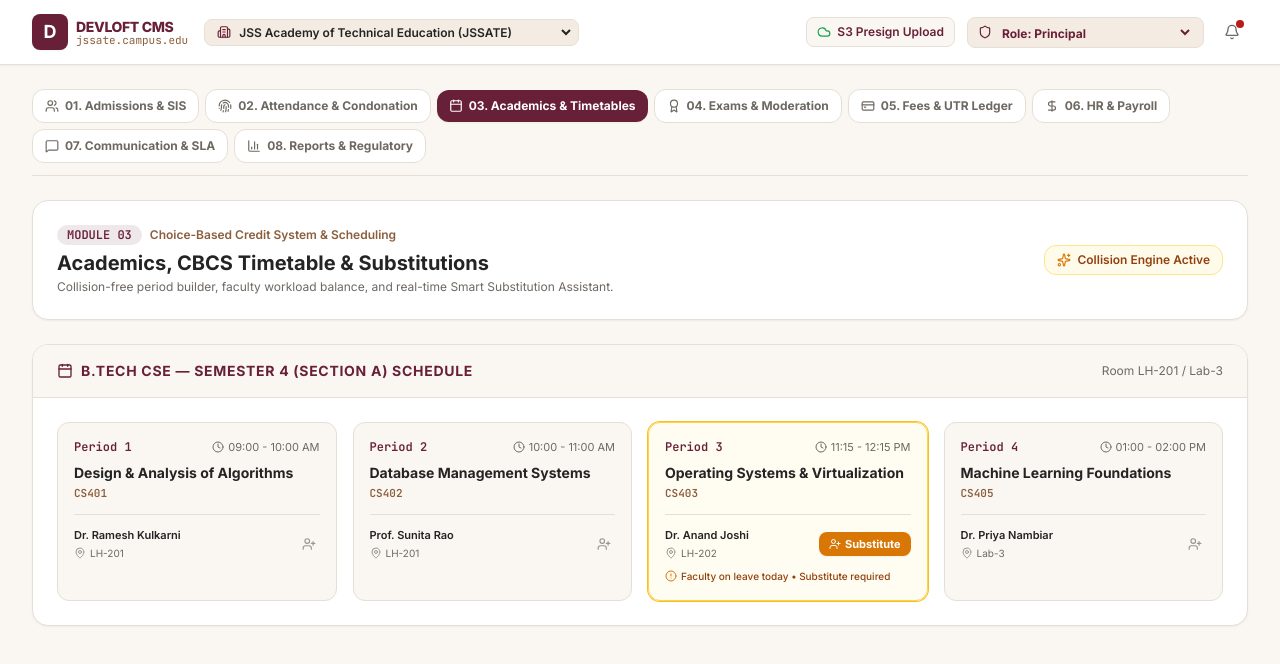
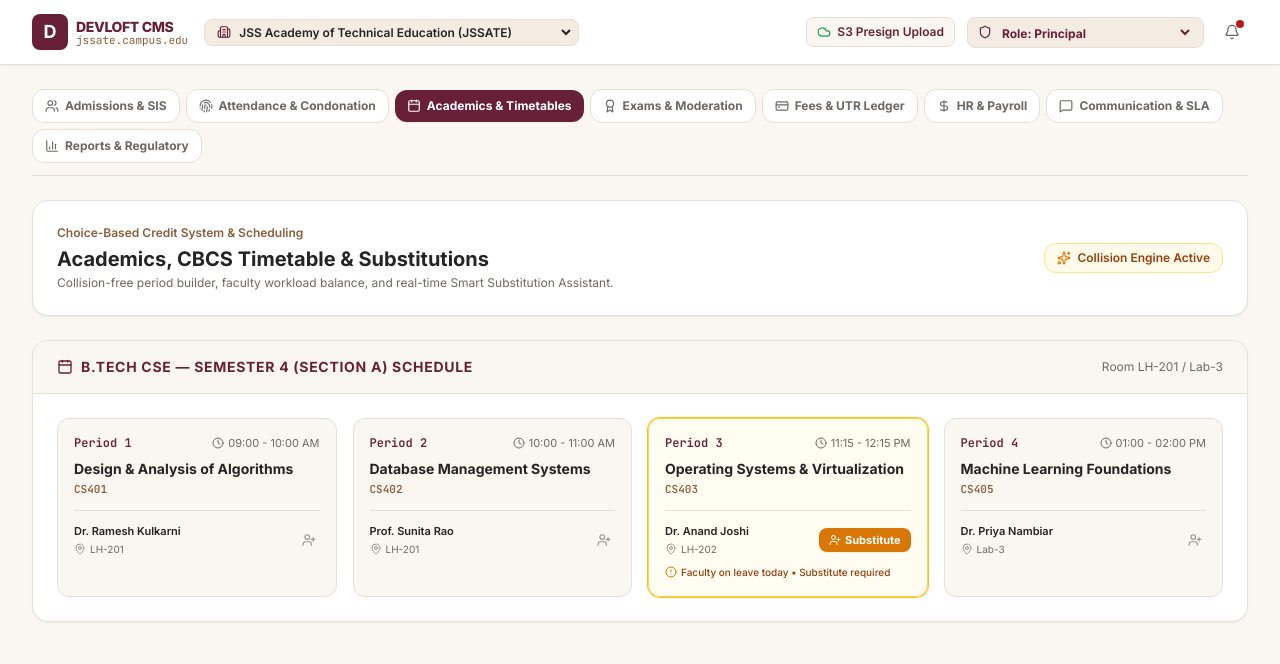
Before and after one commit to ApexPredator2005/garbage, a React (Vite) app in the folder apps/web/: page / in a window 1280 px wide. Shown: the top 664 px of the page. Built offline with nearby package versions, Linux system fonts and the light colour scheme.

Commit message:
style(ui): remove numeric prefixes from top navigation buttons and module badges from workspace headers

```diff
--- a/apps/web/src/App.tsx
+++ b/apps/web/src/App.tsx
@@ -39,14 +39,14 @@ export const App: React.FC = () => {
   const [isUploadOpen, setIsUploadOpen] = useState(false);
 
   const MODULES_NAV = [
-    { id: 'admissions', label: '01. Admissions & SIS', icon: Users },
-    { id: 'attendance', label: '02. Attendance & Condonation', icon: Fingerprint },
-    { id: 'academics', label: '03. Academics & Timetables', icon: Calendar },
-    { id: 'exams', label: '04. Exams & Moderation', icon: Award },
-    { id: 'fees', label: '05. Fees & UTR Ledger', icon: CreditCard },
-    { id: 'payroll', label: '06. HR & Payroll', icon: DollarSign },
-    { id: 'communication', label: '07. Communication & SLA', icon: MessageSquare },
-    { id: 'reports', label: '08. Reports & Regulatory', icon: BarChart3 },
+    { id: 'admissions', label: 'Admissions & SIS', icon: Users },
+    { id: 'attendance', label: 'Attendance & Condonation', icon: Fingerprint },
+    { id: 'academics', label: 'Academics & Timetables', icon: Calendar },
+    { id: 'exams', label: 'Exams & Moderation', icon: Award },
+    { id: 'fees', label: 'Fees & UTR Ledger', icon: CreditCard },
+    { id: 'payroll', label: 'HR & Payroll', icon: DollarSign },
+    { id: 'communication', label: 'Communication & SLA', icon: MessageSquare },
+    { id: 'reports', label: 'Reports & Regulatory', icon: BarChart3 },
   ];
 
   return (
--- a/apps/web/src/features/academics/AcademicsWorkspace.tsx
+++ b/apps/web/src/features/academics/AcademicsWorkspace.tsx
@@ -60,9 +60,6 @@ export const AcademicsWorkspace: React.FC = () => {
       <div className="bg-white rounded-2xl p-6 border border-[#E5DFD7] shadow-sm flex flex-col md:flex-row md:items-center justify-between gap-4">
         <div>
           <div className="flex items-center gap-2">
-            <span className="px-2.5 py-0.5 rounded-full bg-[#682038]/10 text-[#682038] text-xs font-bold font-mono">
-              MODULE 03
-            </span>
             <span className="text-xs font-semibold text-[#8B5E3C]">Choice-Based Credit System & Scheduling</span>
           </div>
           <h2 className="text-xl font-bold text-[#242424] mt-1">Academics, CBCS Timetable & Substitutions</h2>
--- a/apps/web/src/features/admissions/AdmissionsWorkspace.tsx
+++ b/apps/web/src/features/admissions/AdmissionsWorkspace.tsx
@@ -208,9 +208,6 @@ export const AdmissionsWorkspace: React.FC = () => {
       <div className="bg-white rounded-2xl p-6 border border-[#E5DFD7] shadow-sm flex flex-col md:flex-row md:items-center justify-between gap-4">
         <div>
           <div className="flex items-center gap-2">
-            <span className="px-2.5 py-0.5 rounded-full bg-[#682038]/10 text-[#682038] text-xs font-bold font-mono">
-              MODULE 01
-            </span>
             <span className="text-xs font-semibold text-[#8B5E3C]">Devloft Student Information System</span>
           </div>
           <h2 className="text-xl font-bold text-[#242424] mt-1">Admissions, Seat Matrix & SIS Registry</h2>
--- a/apps/web/src/features/attendance/AttendanceWorkspace.tsx
+++ b/apps/web/src/features/attendance/AttendanceWorkspace.tsx
@@ -444,9 +444,6 @@ export const AttendanceWorkspace: React.FC = () => {
       <div className="bg-white rounded-2xl border border-[#E5DFD7] p-6 shadow-sm flex flex-col md:flex-row md:items-center justify-between gap-4">
         <div className="space-y-1">
           <div className="flex items-center gap-2">
-            <span className="px-2.5 py-0.5 rounded-full text-xs font-bold bg-[#682038]/10 text-[#682038]">
-              Module 02
-            </span>
             <span className="px-2.5 py-0.5 rounded-full text-xs font-bold bg-[#FAF7F2] text-[#8B5E3C] border border-[#E5DFD7]">
               Biometric Engine & Condonation Desk
             </span>
--- a/apps/web/src/features/communication/CommunicationWorkspace.tsx
+++ b/apps/web/src/features/communication/CommunicationWorkspace.tsx
@@ -263,9 +263,6 @@ export const CommunicationWorkspace: React.FC = () => {
       <div className="bg-white rounded-2xl border border-[#E5DFD7] p-6 shadow-sm flex flex-col md:flex-row md:items-center justify-between gap-4">
         <div className="space-y-1">
           <div className="flex items-center gap-2">
-            <span className="px-2.5 py-0.5 rounded-full text-xs font-bold bg-[#682038]/10 text-[#682038]">
-              Module 07
-            </span>
             <span className="px-2.5 py-0.5 rounded-full text-xs font-bold bg-[#FAF7F2] text-[#8B5E3C] border border-[#E5DFD7]">
               Zero-SMS Architecture & SLA Helpdesk
             </span>
--- a/apps/web/src/features/exams/ExamsWorkspace.tsx
+++ b/apps/web/src/features/exams/ExamsWorkspace.tsx
@@ -40,9 +40,6 @@ export const ExamsWorkspace: React.FC = () => {
       <div className="bg-white rounded-2xl p-6 border border-[#E5DFD7] shadow-sm flex flex-col md:flex-row md:items-center justify-between gap-4">
         <div>
           <div className="flex items-center gap-2">
-            <span className="px-2.5 py-0.5 rounded-full bg-[#682038]/10 text-[#682038] text-xs font-bold font-mono">
-              MODULE 04
-            </span>
             <span className="text-xs font-semibold text-[#8B5E3C]">Assessment, Grading & Moderation</span>
           </div>
           <h2 className="text-xl font-bold text-[#242424] mt-1">Examination, Results & Grade Moderation</h2>
--- a/apps/web/src/features/fees/FeesWorkspace.tsx
+++ b/apps/web/src/features/fees/FeesWorkspace.tsx
@@ -74,9 +74,6 @@ export const FeesWorkspace: React.FC = () => {
       <div className="bg-white rounded-2xl p-6 border border-[#E5DFD7] shadow-sm flex flex-col md:flex-row md:items-center justify-between gap-4">
         <div>
           <div className="flex items-center gap-2">
-            <span className="px-2.5 py-0.5 rounded-full bg-[#682038]/10 text-[#682038] text-xs font-bold font-mono">
-              MODULE 05
-            </span>
             <span className="text-xs font-semibold text-[#8B5E3C]">Dual Collection & Double-Entry Ledger</span>
           </div>
           <h2 className="text-xl font-bold text-[#242424] mt-1">Fees, Payment Gateway & Manual UTR Audit</h2>
--- a/apps/web/src/features/hr/HrPayrollWorkspace.tsx
+++ b/apps/web/src/features/hr/HrPayrollWorkspace.tsx
@@ -206,9 +206,6 @@ export const HrPayrollWorkspace: React.FC = () => {
       <div className="bg-white rounded-2xl border border-[#E5DFD7] p-6 shadow-sm flex flex-col md:flex-row md:items-center justify-between gap-4">
         <div className="space-y-1">
           <div className="flex items-center gap-2">
-            <span className="px-2.5 py-0.5 rounded-full text-xs font-bold bg-[#682038]/10 text-[#682038]">
-              Module 06
-            </span>
             <span className="px-2.5 py-0.5 rounded-full text-xs font-bold bg-[#FAF7F2] text-[#8B5E3C] border border-[#E5DFD7]">
               Service Book & Formula Engine
             </span>
--- a/apps/web/src/features/reports/ReportsWorkspace.tsx
+++ b/apps/web/src/features/reports/ReportsWorkspace.tsx
@@ -196,9 +196,6 @@ export const ReportsWorkspace: React.FC = () => {
       <div className="bg-white rounded-2xl border border-[#E5DFD7] p-6 shadow-sm flex flex-col md:flex-row md:items-center justify-between gap-4">
         <div className="space-y-1">
           <div className="flex items-center gap-2">
-            <span className="px-2.5 py-0.5 rounded-full text-xs font-bold bg-[#682038]/10 text-[#682038]">
-              Module 08
-            </span>
             <span className="px-2.5 py-0.5 rounded-full text-xs font-bold bg-[#FAF7F2] text-[#8B5E3C] border border-[#E5DFD7]">
               Accreditation Analytics & Curated SQL
             </span>
```
